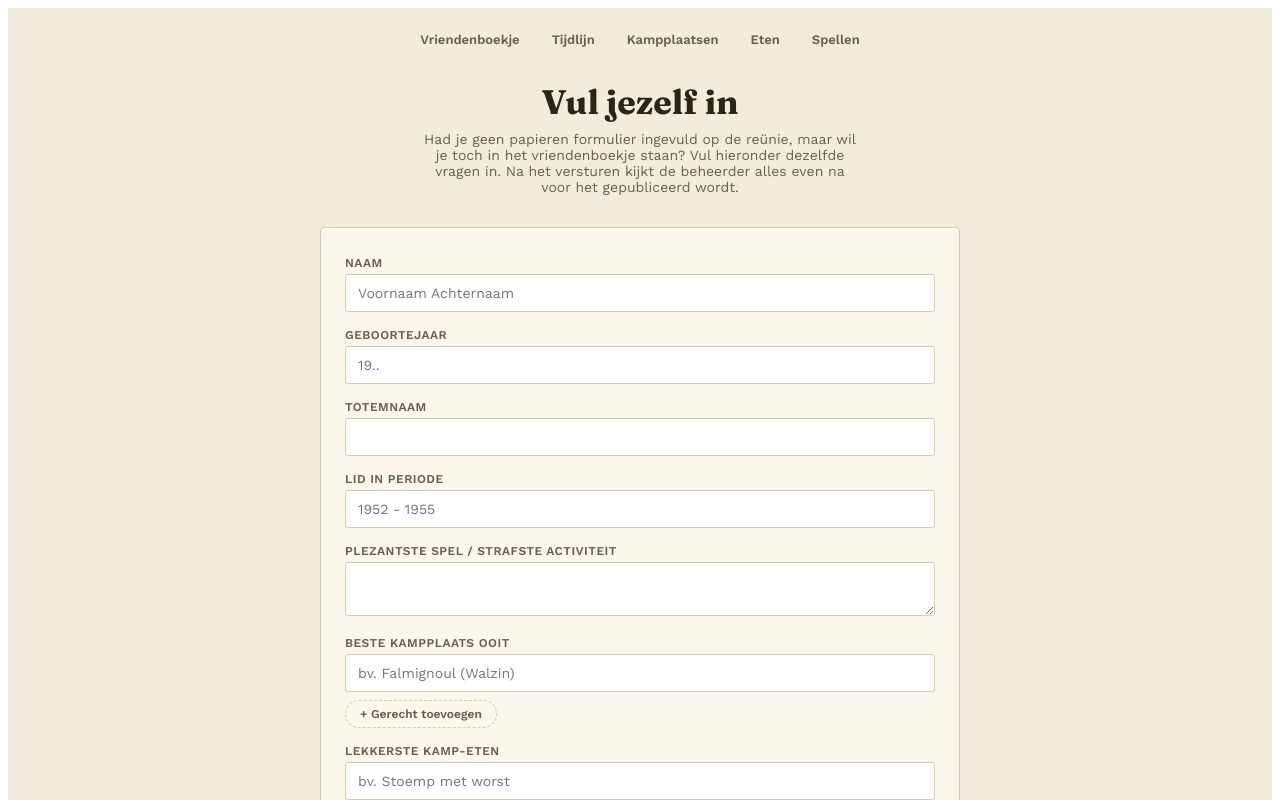
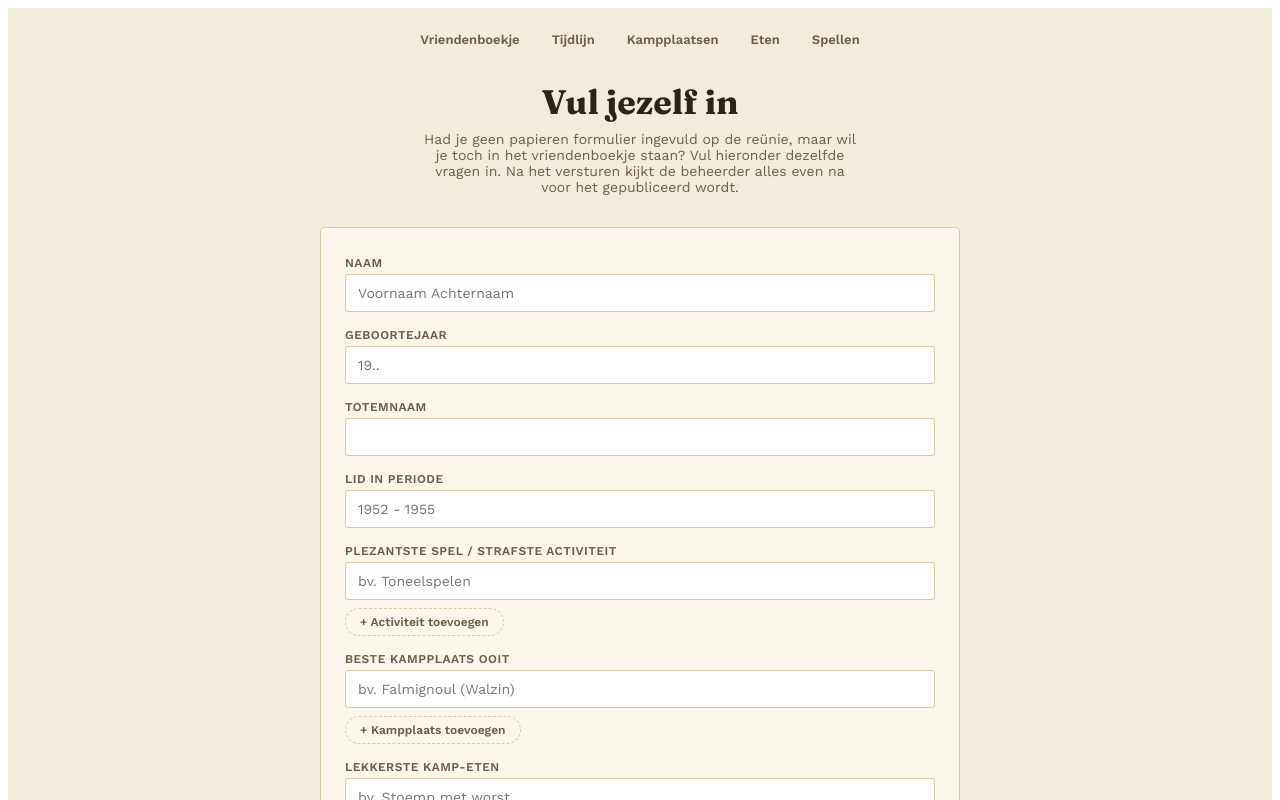
Before and after one commit to tomdemilliano/SintEduardusScouts4ever, a Next.js app: page /toevoegen in a window 1280 px wide. Shown: the top 800 px of the page. Built offline with nearby package versions, Linux system fonts and the light colour scheme; no server answers.

Commit message:
Change leuksteActiviteit to an array and update UI

```diff
--- a/pages/toevoegen.js
+++ b/pages/toevoegen.js
@@ -11,7 +11,7 @@ const empty = {
   geboortejaar: '',
   totemnaam: '',
   periode: '',
-  leuksteActiviteit: '',
+  leuksteActiviteit: [''],
   besteKampplaats: [''],
   lekkersteEten: [''],
 };
@@ -61,6 +61,7 @@ export default function ToevoegenPage() {
     try {
       await EntryFactory.create({
         ...fields,
+        leuksteActiviteit: fields.leuksteActiviteit.map((a) => a.trim()).filter(Boolean),
         besteKampplaats: fields.besteKampplaats.map((k) => k.trim()).filter(Boolean),
         lekkersteEten: fields.lekkersteEten.map((g) => g.trim()).filter(Boolean),
       });
@@ -160,12 +161,17 @@ export default function ToevoegenPage() {
           <Veld label="Geboortejaar" value={fields.geboortejaar} onChange={(v) => handleChange('geboortejaar', v)} placeholder="19.." />
           <Veld label="Totemnaam" value={fields.totemnaam} onChange={(v) => handleChange('totemnaam', v)} />
           <Veld label="Lid in periode" value={fields.periode} onChange={(v) => handleChange('periode', v)} placeholder="1952 - 1955" />
-          <Veld
-            label="Plezantste spel / strafste activiteit"
-            value={fields.leuksteActiviteit}
-            onChange={(v) => handleChange('leuksteActiviteit', v)}
-            multiline
-          />
+
+          <div>
+            <Label>Plezantste spel / strafste activiteit</Label>
+            <DishListEditor
+              value={fields.leuksteActiviteit}
+              onChange={(lijst) => handleChange('leuksteActiviteit', lijst)}
+              placeholder="bv. Toneelspelen"
+              mergeLabel="Samenvoegen met vorige activiteit"
+              addLabel="+ Activiteit toevoegen"
+            />
+          </div>
 
           <div>
             <Label>Beste kampplaats ooit</Label>
@@ -174,6 +180,7 @@ export default function ToevoegenPage() {
               onChange={(lijst) => handleChange('besteKampplaats', lijst)}
               placeholder="bv. Falmignoul (Walzin)"
               mergeLabel="Samenvoegen met vorige kampplaats"
+              addLabel="+ Kampplaats toevoegen"
             />
           </div>
 
@@ -183,6 +190,7 @@ export default function ToevoegenPage() {
               value={fields.lekkersteEten}
               onChange={(lijst) => handleChange('lekkersteEten', lijst)}
               mergeLabel="Samenvoegen met vorig gerecht"
+              addLabel="+ Gerecht toevoegen"
             />
           </div>
 
```
